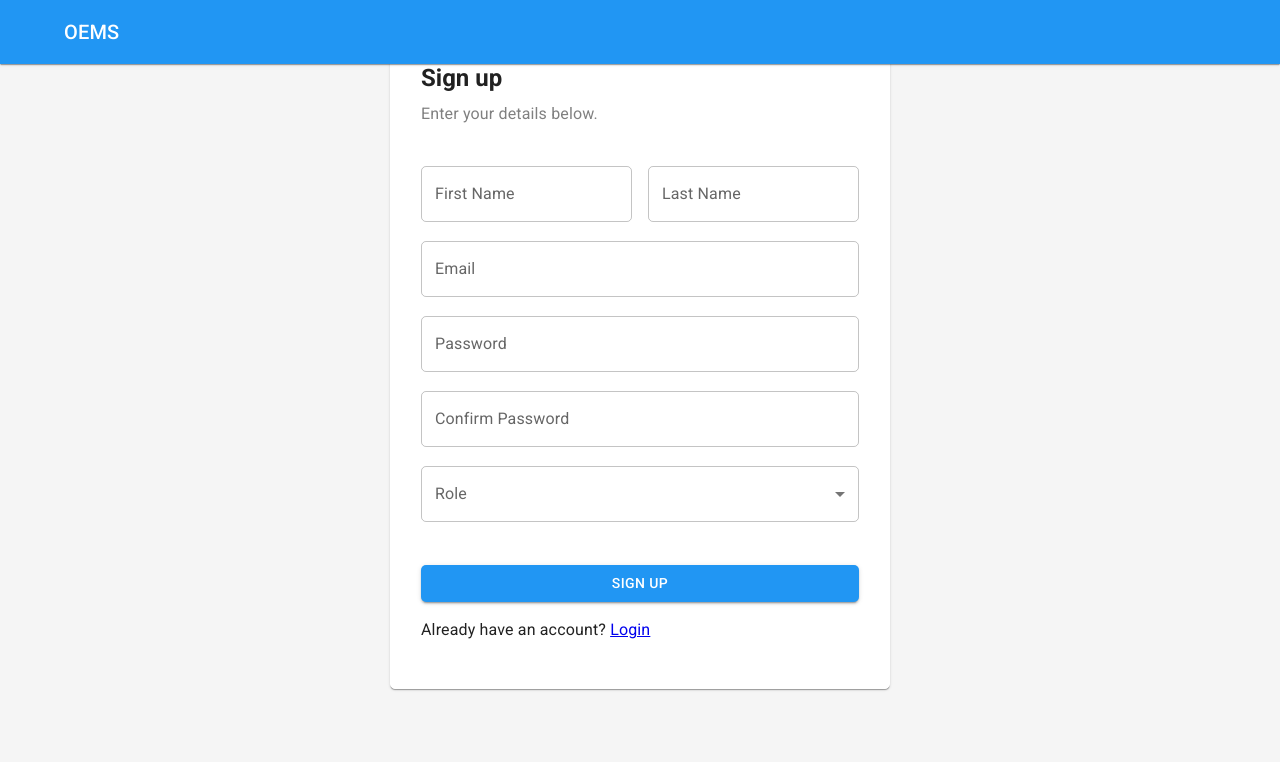
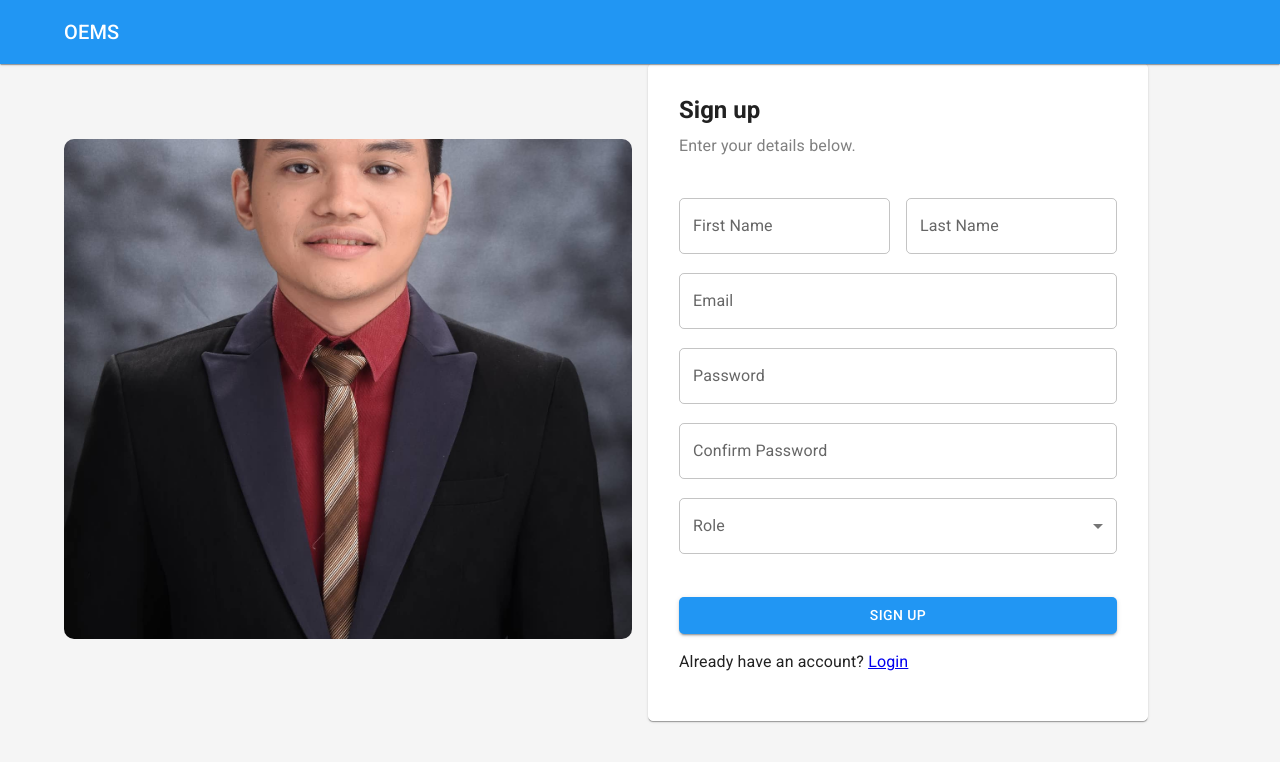
Before and after one commit to vjvic/exam-management, a React (Create React App) app in the folder frontend/: page /signup in a window 1280 px wide. Shown: the top 762 px of the page. Built offline with nearby package versions, Linux system fonts and the light colour scheme.

Commit message:
Add logo

```diff
--- a/frontend/src/pages/Auth/Signin.tsx
+++ b/frontend/src/pages/Auth/Signin.tsx
@@ -8,6 +8,8 @@ import {
   Box,
   FormHelperText,
   Alert,
+  Grid,
+  Container,
 } from "@mui/material";
 import { FormContainer, Wrapper } from "./styles";
 import { Link } from "react-router-dom";
@@ -59,8 +61,26 @@ const Signin = () => {
   }, [isSuccess, dispatch, navigate]);
 
   return (
-    <Box component="section">
-      <FormContainer>
+    <Container>
+      <Grid
+        container
+        spacing={2}
+        sx={{ alignItems: "center", height: "100vh" }}
+      >
+        <Grid item lg={6} md={6} sm={12} xs={12}>
+          <img
+            src="/logosample.jpg"
+            alt="logo"
+            style={{
+              height: "500px",
+              width: "100%",
+              objectFit: "cover",
+              borderRadius: "10px",
+            }}
+          />
+        </Grid>
+
+        <Grid item lg={6} md={6} sm={12} xs={12}>
           <Wrapper>
             <Box sx={{ marginBottom: 5 }}>
               <Typography variant="h5" fontWeight="bold">
@@ -90,7 +110,9 @@ const Signin = () => {
                     {...reg("email")}
                     error={errors!?.email!?.message!?.length > 0}
                   />
-                <FormHelperText error>{errors!?.email?.message}</FormHelperText>
+                  <FormHelperText error>
+                    {errors!?.email?.message}
+                  </FormHelperText>
                 </FormControl>
 
                 <FormControl>
@@ -121,8 +143,9 @@ const Signin = () => {
               Don't have an account? <Link to="/signup">Get Started</Link>
             </Typography>
           </Wrapper>
-      </FormContainer>
-    </Box>
+        </Grid>
+      </Grid>
+    </Container>
   );
 };
 
--- a/frontend/src/pages/Auth/Signup.tsx
+++ b/frontend/src/pages/Auth/Signup.tsx
@@ -9,6 +9,8 @@ import {
   MenuItem,
   FormHelperText,
   Alert,
+  Grid,
+  Container,
 } from "@mui/material";
 import Select from "@mui/material/Select";
 import { FormContainer, Wrapper } from "./styles";
@@ -75,8 +77,26 @@ const Signup = () => {
   }, [isSuccess, dispatch, navigate]);
 
   return (
-    <section>
-      <FormContainer>
+    <Container>
+      <Grid
+        container
+        spacing={2}
+        sx={{ alignItems: "center", height: "100vh" }}
+      >
+        <Grid item lg={6} md={6} sm={12} xs={12}>
+          <img
+            src="/logosample.jpg"
+            alt="logo"
+            style={{
+              height: "500px",
+              width: "100%",
+              objectFit: "cover",
+              borderRadius: "10px",
+            }}
+          />
+        </Grid>
+
+        <Grid item lg={6} md={6} sm={12} xs={12}>
           <Wrapper>
             <Box sx={{ marginBottom: 5 }}>
               <Typography variant="h5" fontWeight="bold">
@@ -175,7 +195,9 @@ const Signup = () => {
                     <MenuItem value="student">Student</MenuItem>
                   </Select>
 
-                <FormHelperText error>{errors!?.role!?.message}</FormHelperText>
+                  <FormHelperText error>
+                    {errors!?.role!?.message}
+                  </FormHelperText>
                 </FormControl>
               </Stack>
 
@@ -193,8 +215,9 @@ const Signup = () => {
               Already have an account? <Link to="/signin">Login</Link>
             </Typography>
           </Wrapper>
-      </FormContainer>
-    </section>
+        </Grid>
+      </Grid>
+    </Container>
   );
 };
 
```
Also changed, not shown: frontend/public/logosample.jpg (added). Lines whose indentation alone changed are shown as unchanged.
